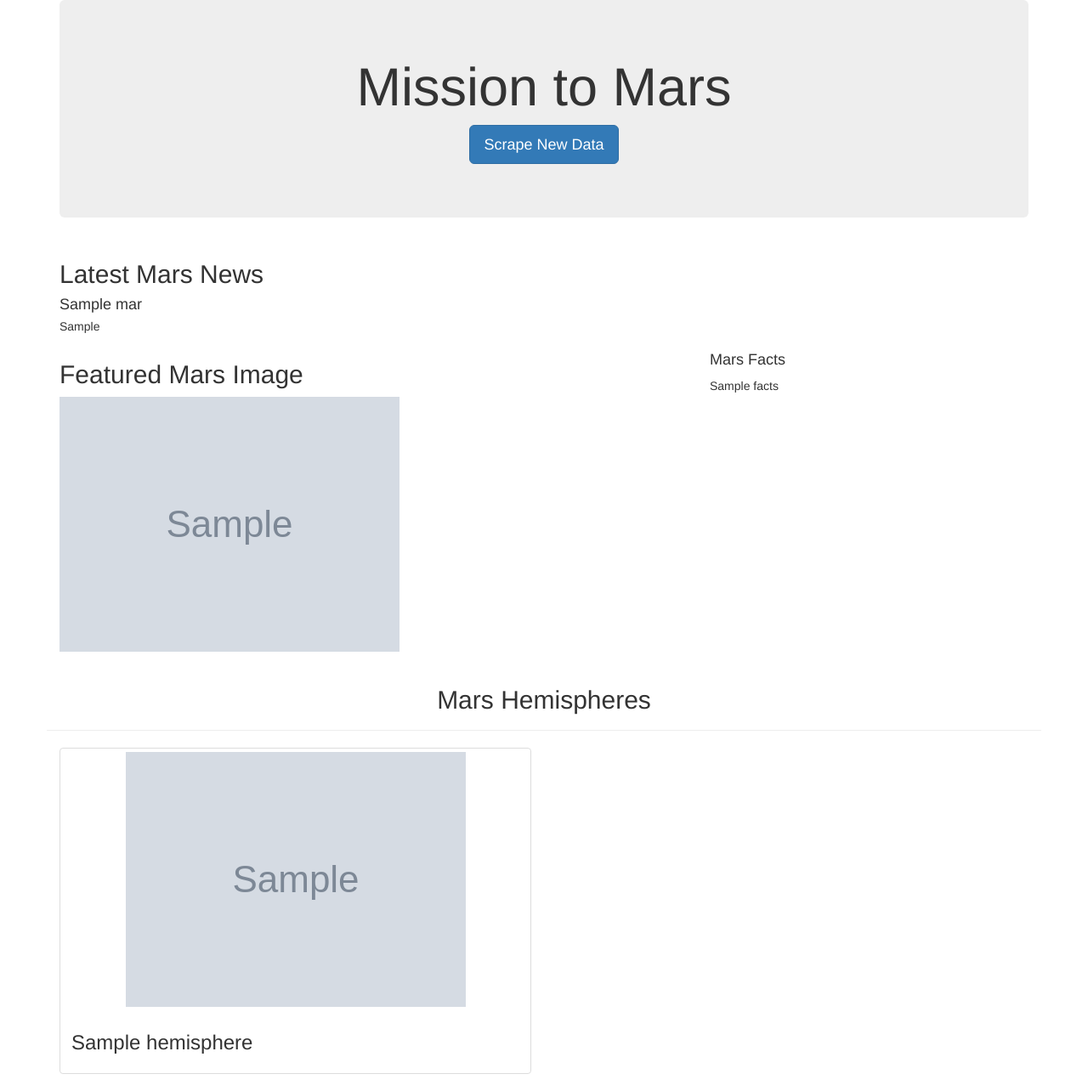
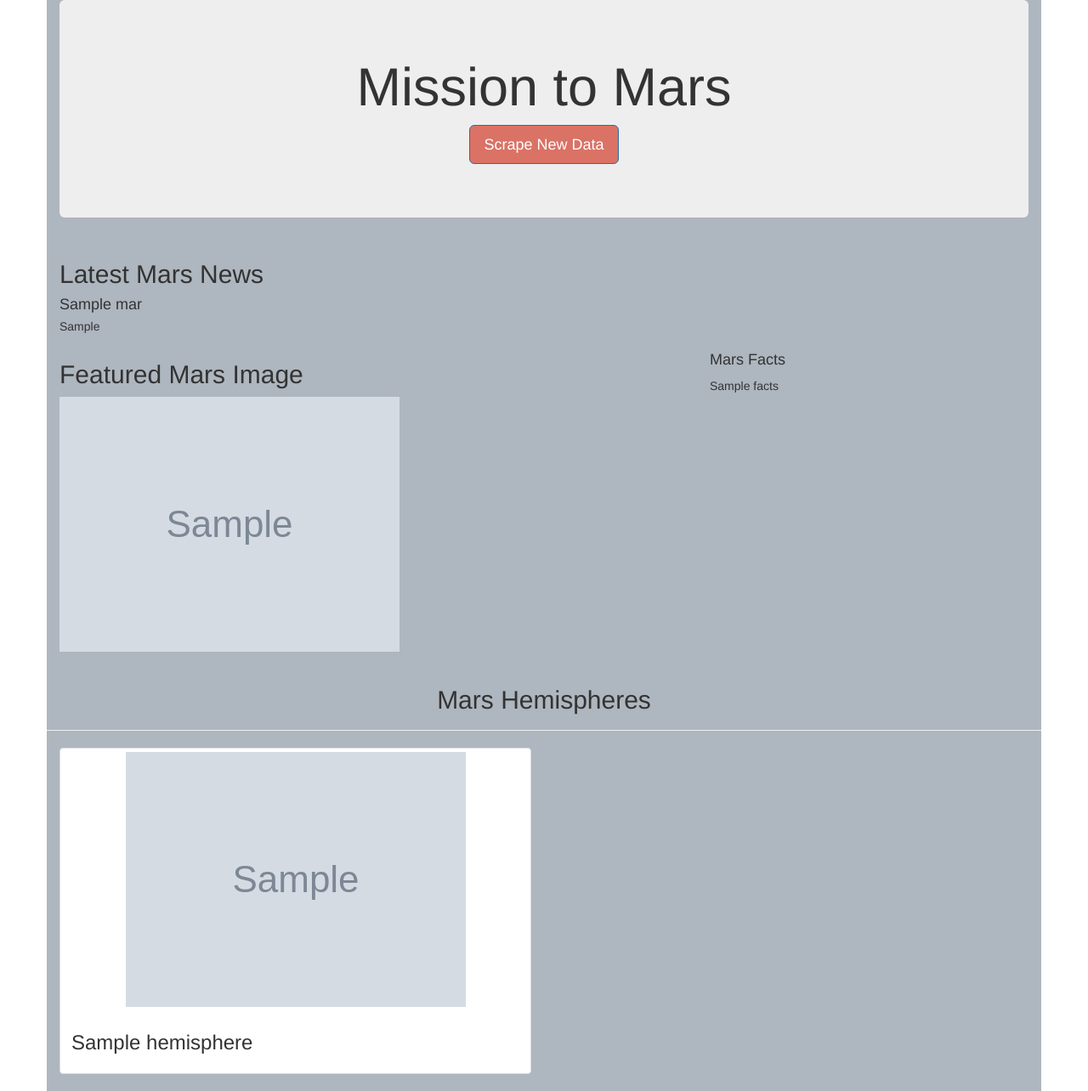
Before and after one commit to Bulzeye89/Mission-to-Mars, a Flask app: page / in a window 1280 px wide. Shown: the whole page at 85% size. Run offline with Flask 2, Linux system fonts and the light colour scheme; grey boxes marked "Sample" are stand-in pictures; a database or web service that is not in the repository returns one stand-in record (values such as "Sample title"); some libraries are stand-ins or nearby versions.

Commit message:
deliverable 3 complete

```diff
--- a/templates/index.html
+++ b/templates/index.html
@@ -11,12 +11,12 @@
     />
   </head>
   <body>
-    <div class="container">
+    <div class="container" style="background-color:#AEB6BF;">
       <!-- Add Jumbotron to Header -->
       <div class="jumbotron text-center">
         <h1>Mission to Mars</h1>
         <!-- Add a button to activate scraping script -->
-        <p><a class="btn btn-primary btn-lg" href="/scrape" role="button">Scrape New Data</a></p>
+        <p><a class="btn btn-primary btn-lg" style="background-color:#da7265;" href="/scrape" role="button">Scrape New Data</a></p>
       </div>
 
       <!-- Add section for Mars News -->
@@ -34,7 +34,7 @@
 
       <!-- Section for Featured Image and Facts table -->
       <div class="row" id="mars-featured-image">
-        <div class="col-md-8">
+        <div class="col-xs-8 col-md-8">
           <h2>Featured Mars Image</h2>
 
           <!-- if images is False/None/non-existent, then default to error message -->
@@ -45,7 +45,7 @@
           />
         </div>
 
-        <div class="col-md-4">
+        <div class="col-xs-4 col-md-4">
           <!-- Mars Facts -->
           <div class="row" id="mars-facts">
             <h4>Mars Facts</h4>
@@ -61,7 +61,7 @@
         </div>
 
         {% for hemisphere in mars.hemisphere_images %}
-        <div class="col-md-6">
+        <div class="col-xs-6">
           <div class="thumbnail">
             <img src="{{hemisphere.img_url | default('static/images/error.png', true)}}" alt="...">
             <div class="caption">
```
